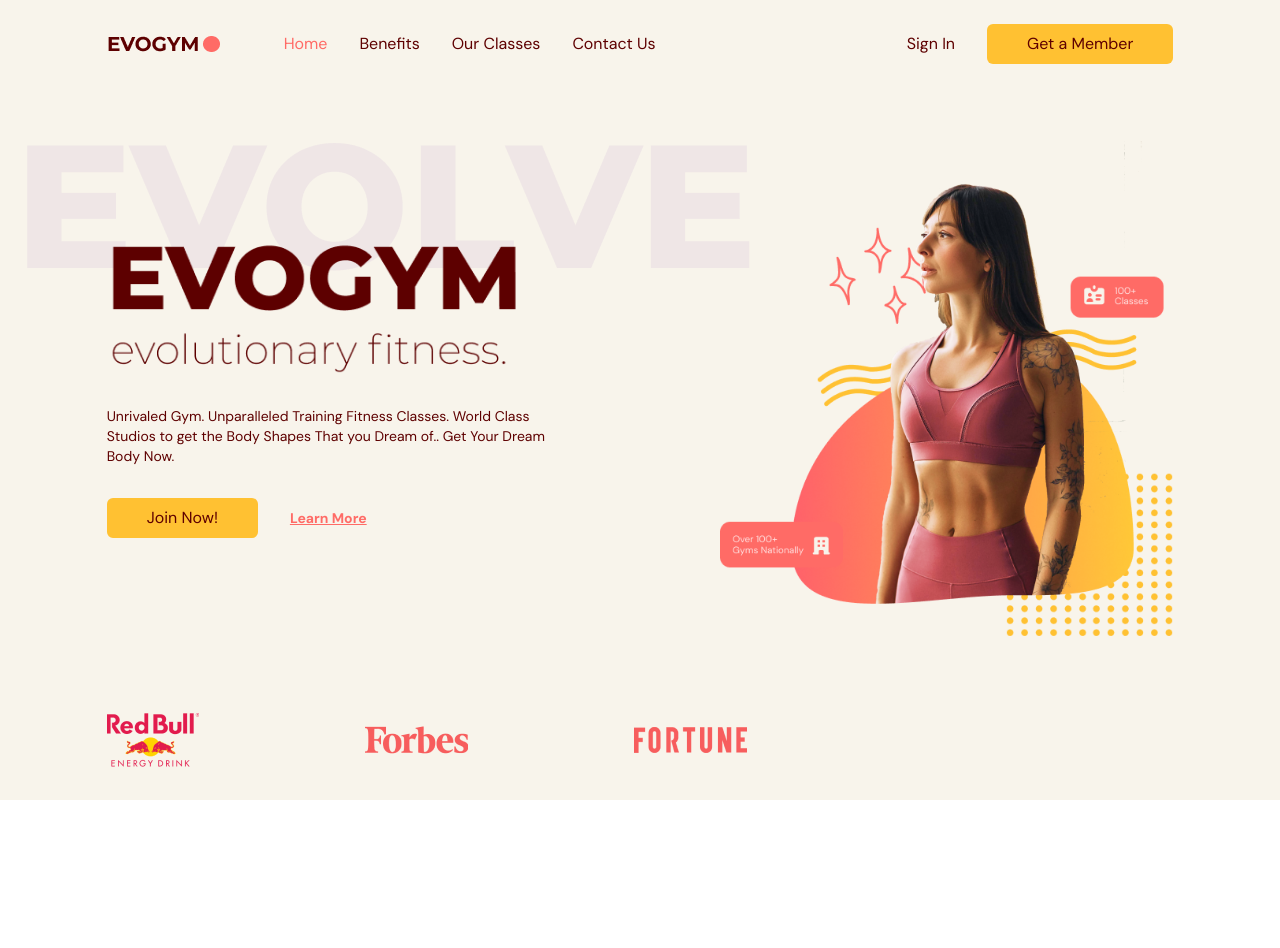
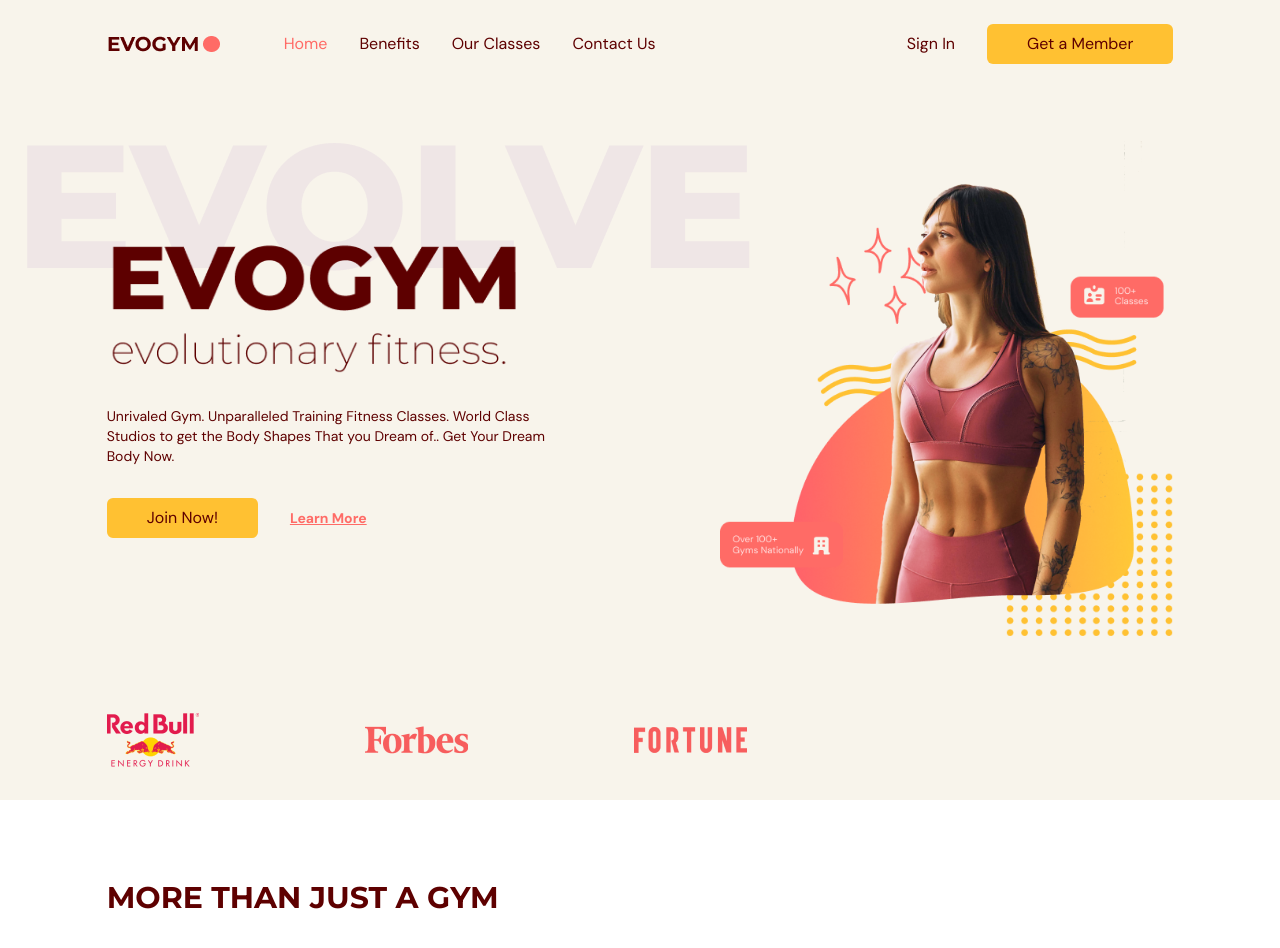
Before and after one commit to anastasia-in-code/gym-and-fitness, a React (Vite) app: page / in a window 1280 px wide. Shown: the top 948 px of the page. Built offline with nearby package versions, Linux system fonts and the light colour scheme.

Commit message:
HText - header component

```diff
--- a/src/scenes/benefits/index.tsx
+++ b/src/scenes/benefits/index.tsx
@@ -1,24 +1,27 @@
 import { SelectedPage } from "@/shared/types";
 import useMediaQuery from "@/hooks/useMediaQuery";
-import { HomeModernIcon, UserGroupIcon, AcademicCapIcon } from "@heroicons/react/24/solid";
+import {
+  HomeModernIcon,
+  UserGroupIcon,
+  AcademicCapIcon,
+} from "@heroicons/react/24/solid";
 import { motion } from "framer-motion";
+import Htext from "@/shared/Htext";
 
 type Props = {
-    setSelectedPage: (value: SelectedPage) => void;
-}
+  setSelectedPage: (value: SelectedPage) => void;
+};
 
-const Benefits = ({setSelectedPage}: Props) => {
+const Benefits = ({ setSelectedPage }: Props) => {
   return (
-    <section
-    id="benefits"
-    className="mx-auto min-h-full w-5/6 py-20">
-        <motion.div         onViewportEnter={() => setSelectedPage(SelectedPage.Benefits)}
->
+    <section id="benefits" className="mx-auto min-h-full w-5/6 py-20">
+      <motion.div
+        onViewportEnter={() => setSelectedPage(SelectedPage.Benefits)}
+      >
+        <Htext>MORE THAN JUST A GYM</Htext>
+      </motion.div>
+    </section>
+  );
+};
 
-        </motion.div>
-
-    </section>
-  )
-}
-
-export default Benefits
+export default Benefits;
--- /dev/null
+++ b/src/shared/Htext.tsx
@@ -0,0 +1,11 @@
+type Props = {
+    children: React.ReactNode
+}
+
+const Htext = ({children}: Props) => {
+  return (
+    <h1 className="basis-3/5 font-montserrat text-3xl font-bold">{children} </h1>
+  )
+}
+
+export default Htext
```
